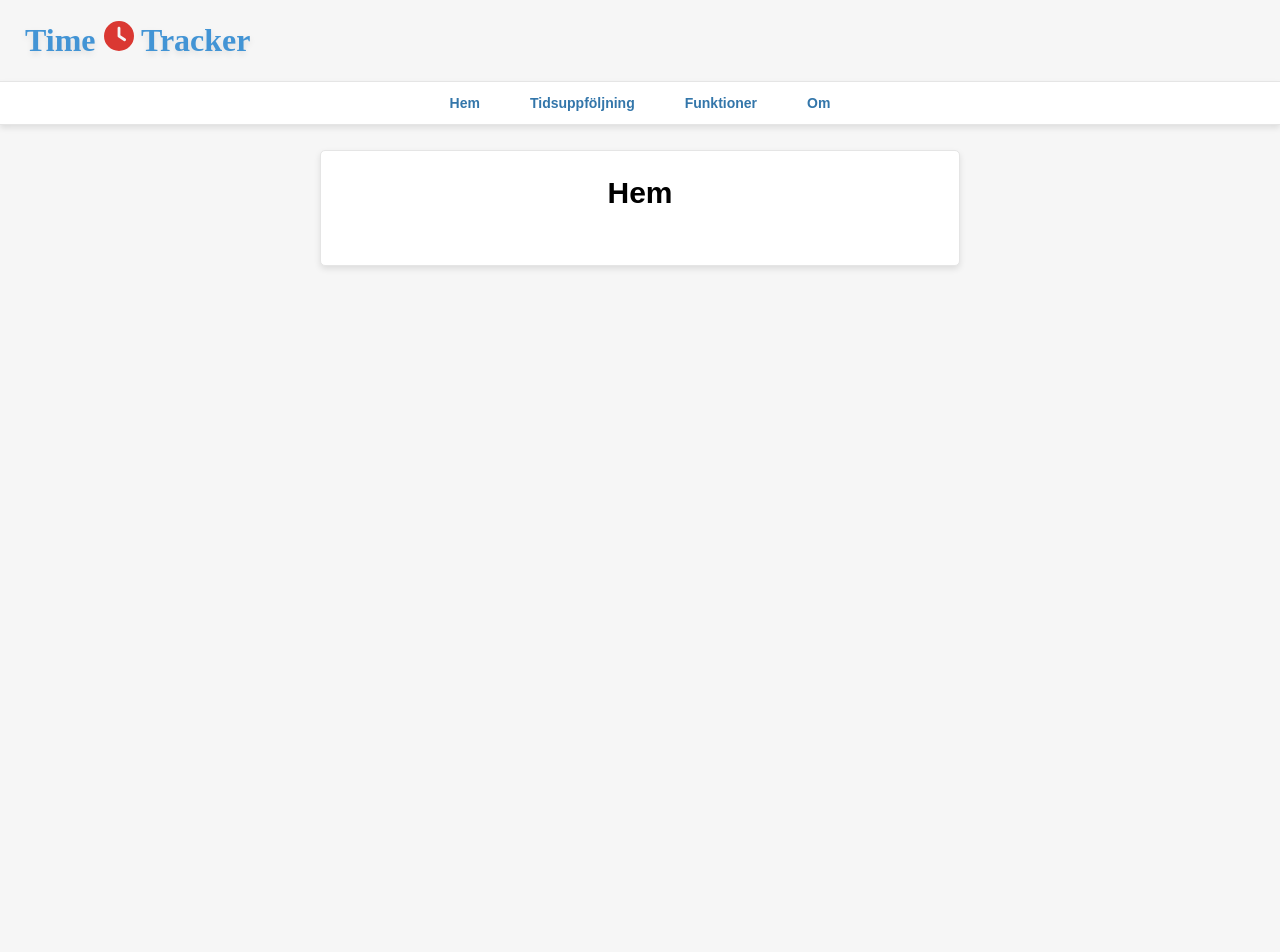
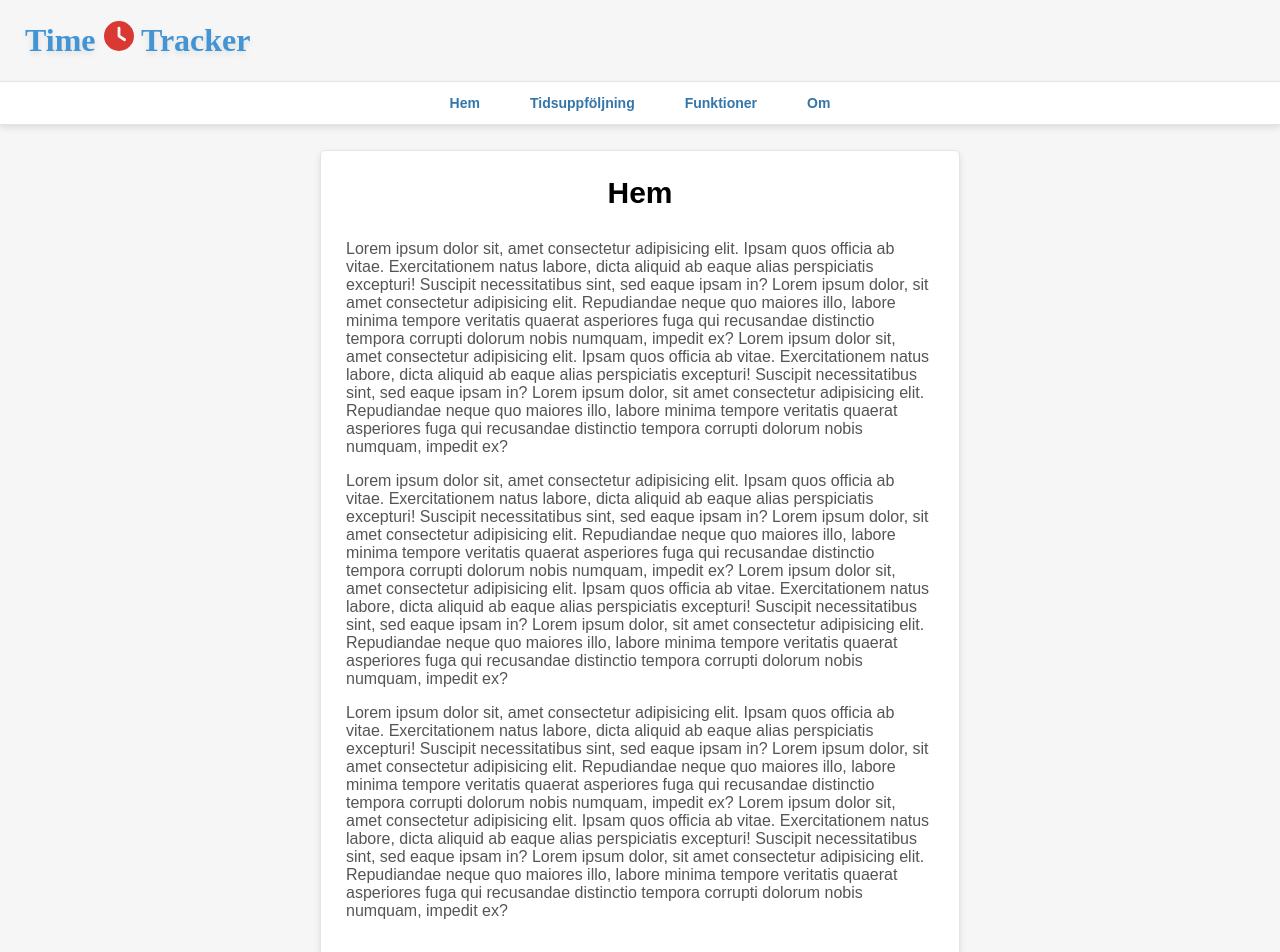
Before and after one commit to RobbanT/timetracker-frontend, a React (Vite) app: page / in a window 1280 px wide. Shown: the top 952 px of the page. Before the commit the page ends 800 px from the top, so only its background shows below. Built offline with nearby package versions, Linux system fonts and the light colour scheme.

Commit message:
Uppdatering.

```diff
--- a/src/components/Main/Main.tsx
+++ b/src/components/Main/Main.tsx
@@ -10,14 +10,46 @@ function Main(props: Props) {
             <div className="container">
                 <h2>{props.page}</h2>
                 {{
-                    home: null,
-                    reservation: null,
-                    staff: null,
-                    about: null,
-                }[props.page] || null}
+                    Hem: <RandomArticle />,
+                    Tidsuppföljning: <TimeTracking />,
+                    Funktioner: <RandomArticle />,
+                    Om: <RandomArticle />,
+                }[props.page] || <RandomArticle />}
             </div>
         </main>
     );
 }
 
+function RandomArticle() {
+    return (
+        <article>
+            <p>
+                Lorem ipsum dolor sit, amet consectetur adipisicing elit. Ipsam quos officia ab vitae. Exercitationem natus labore, dicta aliquid ab eaque alias perspiciatis excepturi! Suscipit
+                necessitatibus sint, sed eaque ipsam in? Lorem ipsum dolor, sit amet consectetur adipisicing elit. Repudiandae neque quo maiores illo, labore minima tempore veritatis quaerat
+                asperiores fuga qui recusandae distinctio tempora corrupti dolorum nobis numquam, impedit ex? Lorem ipsum dolor sit, amet consectetur adipisicing elit. Ipsam quos officia ab vitae.
+                Exercitationem natus labore, dicta aliquid ab eaque alias perspiciatis excepturi! Suscipit necessitatibus sint, sed eaque ipsam in? Lorem ipsum dolor, sit amet consectetur adipisicing
+                elit. Repudiandae neque quo maiores illo, labore minima tempore veritatis quaerat asperiores fuga qui recusandae distinctio tempora corrupti dolorum nobis numquam, impedit ex?
+            </p>
+            <p>
+                Lorem ipsum dolor sit, amet consectetur adipisicing elit. Ipsam quos officia ab vitae. Exercitationem natus labore, dicta aliquid ab eaque alias perspiciatis excepturi! Suscipit
+                necessitatibus sint, sed eaque ipsam in? Lorem ipsum dolor, sit amet consectetur adipisicing elit. Repudiandae neque quo maiores illo, labore minima tempore veritatis quaerat
+                asperiores fuga qui recusandae distinctio tempora corrupti dolorum nobis numquam, impedit ex? Lorem ipsum dolor sit, amet consectetur adipisicing elit. Ipsam quos officia ab vitae.
+                Exercitationem natus labore, dicta aliquid ab eaque alias perspiciatis excepturi! Suscipit necessitatibus sint, sed eaque ipsam in? Lorem ipsum dolor, sit amet consectetur adipisicing
+                elit. Repudiandae neque quo maiores illo, labore minima tempore veritatis quaerat asperiores fuga qui recusandae distinctio tempora corrupti dolorum nobis numquam, impedit ex?
+            </p>
+            <p>
+                Lorem ipsum dolor sit, amet consectetur adipisicing elit. Ipsam quos officia ab vitae. Exercitationem natus labore, dicta aliquid ab eaque alias perspiciatis excepturi! Suscipit
+                necessitatibus sint, sed eaque ipsam in? Lorem ipsum dolor, sit amet consectetur adipisicing elit. Repudiandae neque quo maiores illo, labore minima tempore veritatis quaerat
+                asperiores fuga qui recusandae distinctio tempora corrupti dolorum nobis numquam, impedit ex? Lorem ipsum dolor sit, amet consectetur adipisicing elit. Ipsam quos officia ab vitae.
+                Exercitationem natus labore, dicta aliquid ab eaque alias perspiciatis excepturi! Suscipit necessitatibus sint, sed eaque ipsam in? Lorem ipsum dolor, sit amet consectetur adipisicing
+                elit. Repudiandae neque quo maiores illo, labore minima tempore veritatis quaerat asperiores fuga qui recusandae distinctio tempora corrupti dolorum nobis numquam, impedit ex?
+            </p>
+        </article>
+    );
+}
+
+function TimeTracking() {
+    return <></>;
+}
+
 export default Main;
--- a/src/components/Main/style.css
+++ b/src/components/Main/style.css
@@ -25,5 +25,5 @@ main {
 
 .container p {
     color: #555555;
-    font: bold medium Arial;
+    font: lighter medium Arial;
 }
```
Also changed, not shown: 6 other files (tests, documents, lock files or other folders).
